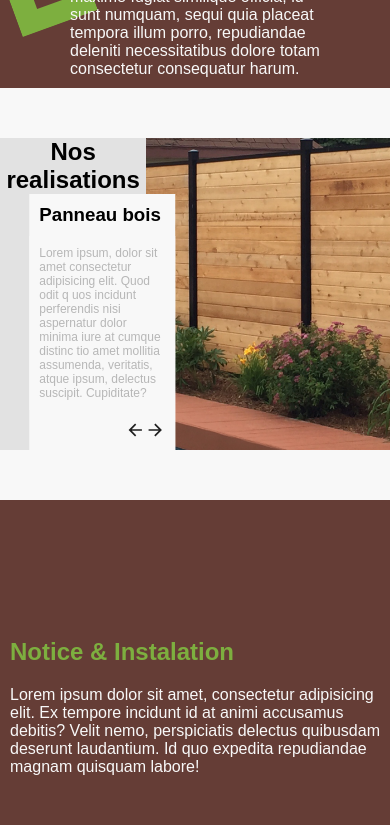
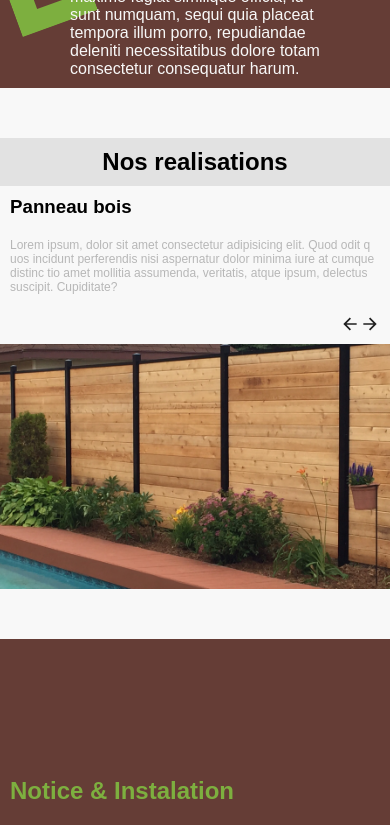
Before and after one commit to MahmoudFredj/Mon_Exterieur, a React (Create React App) app: page / in a window 390 px wide. Shown: the part 1040-1865 px from the top of the page. Built offline with nearby package versions, Linux system fonts and the light colour scheme.

Commit message:
home adjustment

```diff
--- a/src/content/desktop/style.css
+++ b/src/content/desktop/style.css
@@ -22,6 +22,7 @@ body {
   margin: 0;
   /* background-color: var(--primary); */
   background-color: var(--primary);
+  overflow-x: hidden;
 }
 a {
   text-decoration: none;
@@ -409,6 +410,9 @@ a {
   background-color: var(--primary);
   position: relative;
   z-index: 20;
+}
+.home-page-wrapper > .sections > section {
+  margin: 50px 0;
 }
 
 /* config section */
--- a/src/content/mobile/grid.css
+++ b/src/content/mobile/grid.css
@@ -30,4 +30,18 @@
     grid-gap: 10px;
     gap: 10px;
   }
+  .magasin-panel {
+    grid-template-columns: 1fr;
+    grid-template-rows: 1fr auto;
+    grid-template-areas:
+      'content'
+      'background';
+  }
+  .realisation-panel {
+    grid-template-columns: 1fr;
+    grid-template-rows: 1fr auto;
+  }
+  .magasin-panel > .content {
+    grid-area: content;
+  }
 }
--- a/src/content/mobile/style.css
+++ b/src/content/mobile/style.css
@@ -24,6 +24,9 @@
   .app-wrapper header > * {
     padding: 20px 0;
     display: block;
+  }
+  body {
+    overflow-x: hidden;
   }
   .app-wrapper header menu {
     grid-area: menu;
@@ -81,4 +84,22 @@
   .boutique-page-wrapper .head-menu a {
     font-size: 12px;
   }
+  .magasin-panel .off-content-left {
+    transform: translateX(0px);
+  }
+  .magasin-panel .off-content-left img {
+    object-fit: cover;
+    width: 100%;
+  }
+  .realisation-panel .content .off-content-right {
+    transform: translateX(0px);
+  }
+  .realisation-panel .content h1 {
+    padding: 10px 0;
+  }
+  .magasin-panel .content h1 {
+    padding: 10px 0;
+    text-align: center;
+    margin: 0;
+  }
 }
```
